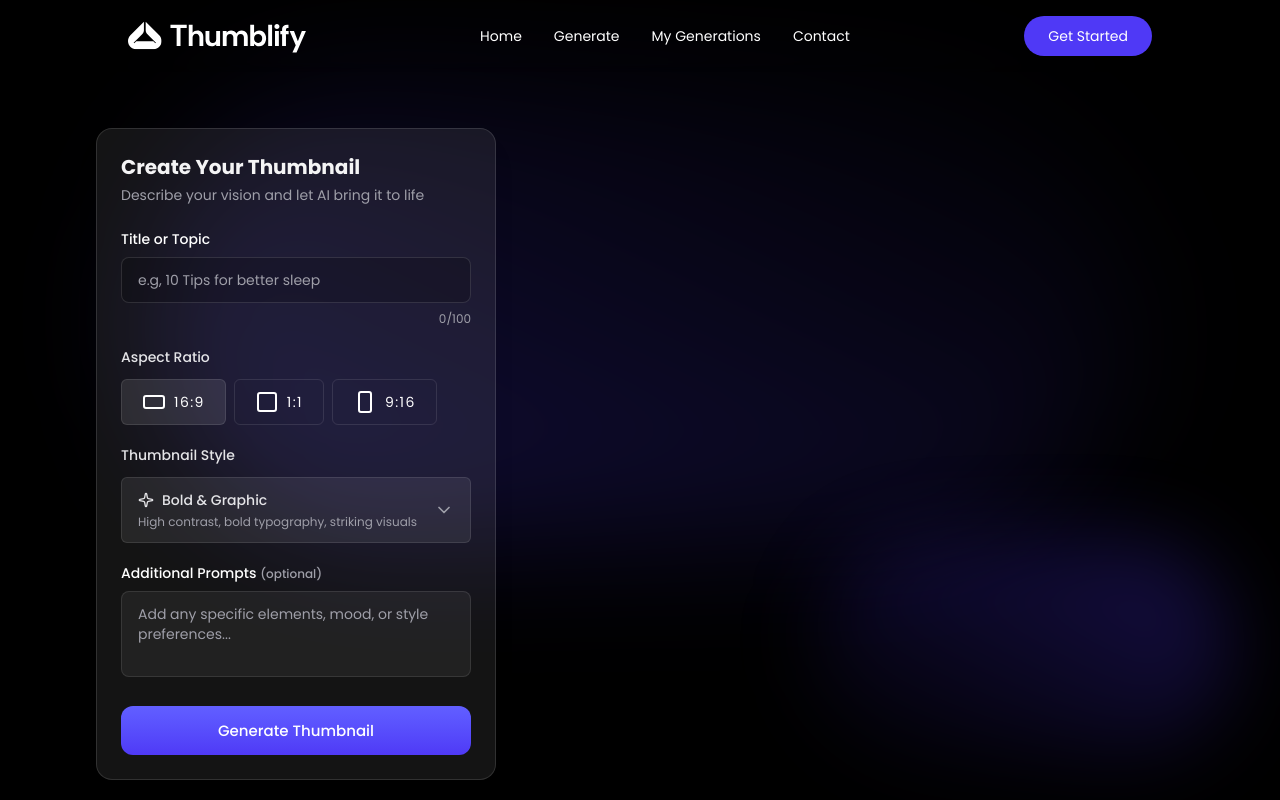
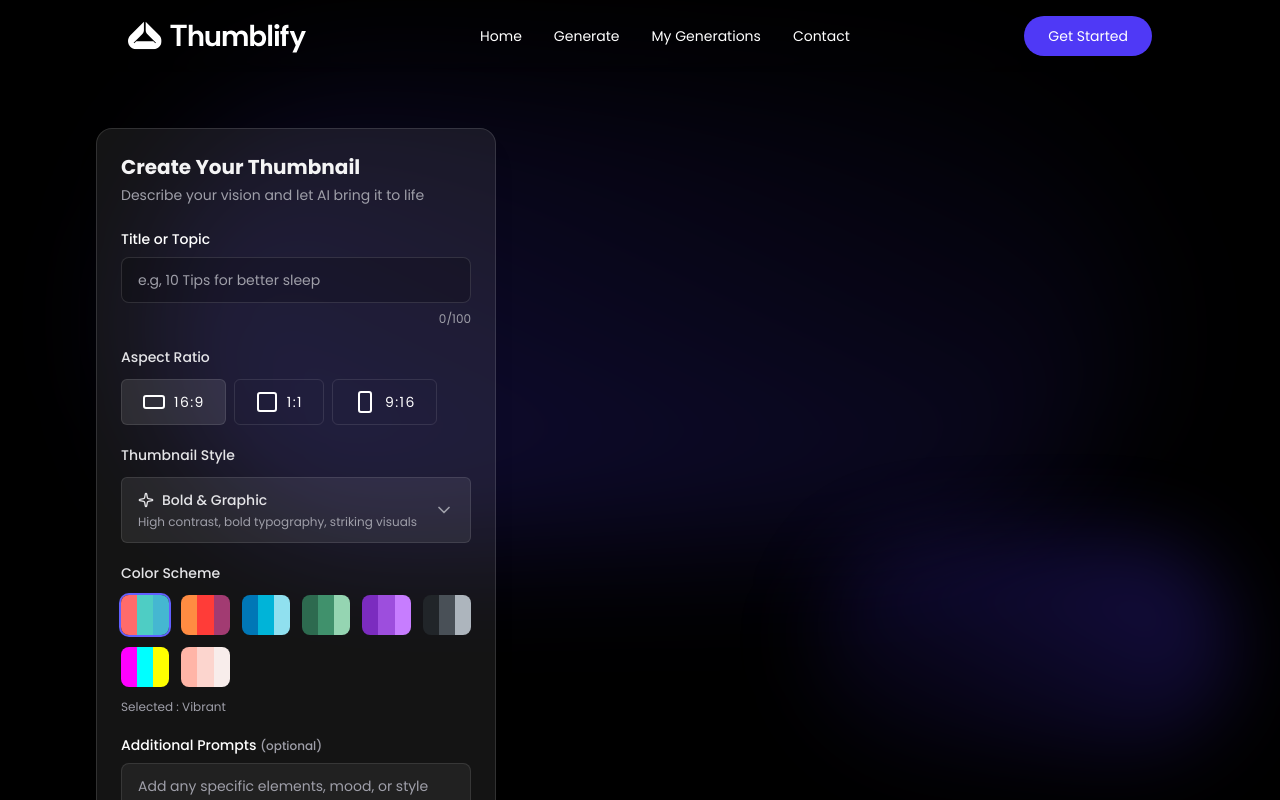
Before and after one commit to BahaaShk/ai-thumbnail-generator, a React (Vite) app in the folder frontend/: page /generate in a window 1280 px wide. Shown: the top 800 px of the page. Built offline with nearby package versions, Linux system fonts and the light colour scheme.

Commit message:
Add Color Scheme Selector component and integrate it into Generate page

```diff
--- /dev/null
+++ b/frontend/src/components/ColorSchemeSelector.tsx
@@ -0,0 +1,28 @@
+import { colorSchemes } from "../assets/assets";
+
+const ColorSchemeSelector = ({value, onChange} : {value: string; onChange:(color: string) => void}) => {
+  return (
+<div className=" space-y-3">
+<label className=" text-zinc-200 block text-sm font-medium">Color Scheme</label>
+
+<div className="grid grid-cols-6 gap-3">
+  {
+    colorSchemes.map((scheme) => (
+      <button key={scheme.id} onClick={() => onChange(scheme.id)}
+      className={`relative rounded-lg transition-all ${value === scheme.id && 'ring-2 ring-indigo-500' }`} title={scheme.name}
+      >
+        <div className=" flex h-10 rounded-lg overflow-hidden">
+          {scheme.colors.map((color,i) => (
+            <div className=" flex-1" style={{backgroundColor: color}} key={i}></div>
+          ))}
+          </div>
+      </button>
+    ))
+  }
+</div>
+<p className=" text-xs text-zinc-400">Selected : {colorSchemes.find((s) => s.id === value)?.name }</p>
+    </div>
+  )
+}
+
+export default ColorSchemeSelector
--- a/frontend/src/pages/Generate.tsx
+++ b/frontend/src/pages/Generate.tsx
@@ -4,6 +4,7 @@
 import SoftBackdrop from "../components/SoftBackdrop";
 import AspectRatioSelector from "../components/AspectRatioSelector";
 import StyleSelector from "../components/StyleSelector";
+import ColorSchemeSelector from "../components/ColorSchemeSelector";
 
 const Generate = () => {
   const { id } = useParams();
@@ -60,7 +61,7 @@
                   {/* Style Selector */}
 <StyleSelector value={style} onChange={setStyle} isOpen={styleDropdownOpen} setIsOpen={setStyleDropdownOpen} />
                   {/* Color Scheme Selector */}
-
+<ColorSchemeSelector value={colorSchemeId} onChange={setColorSchemeId} />
                   {/* Details  */}
 
                   <div className=" space-y-2">
```
